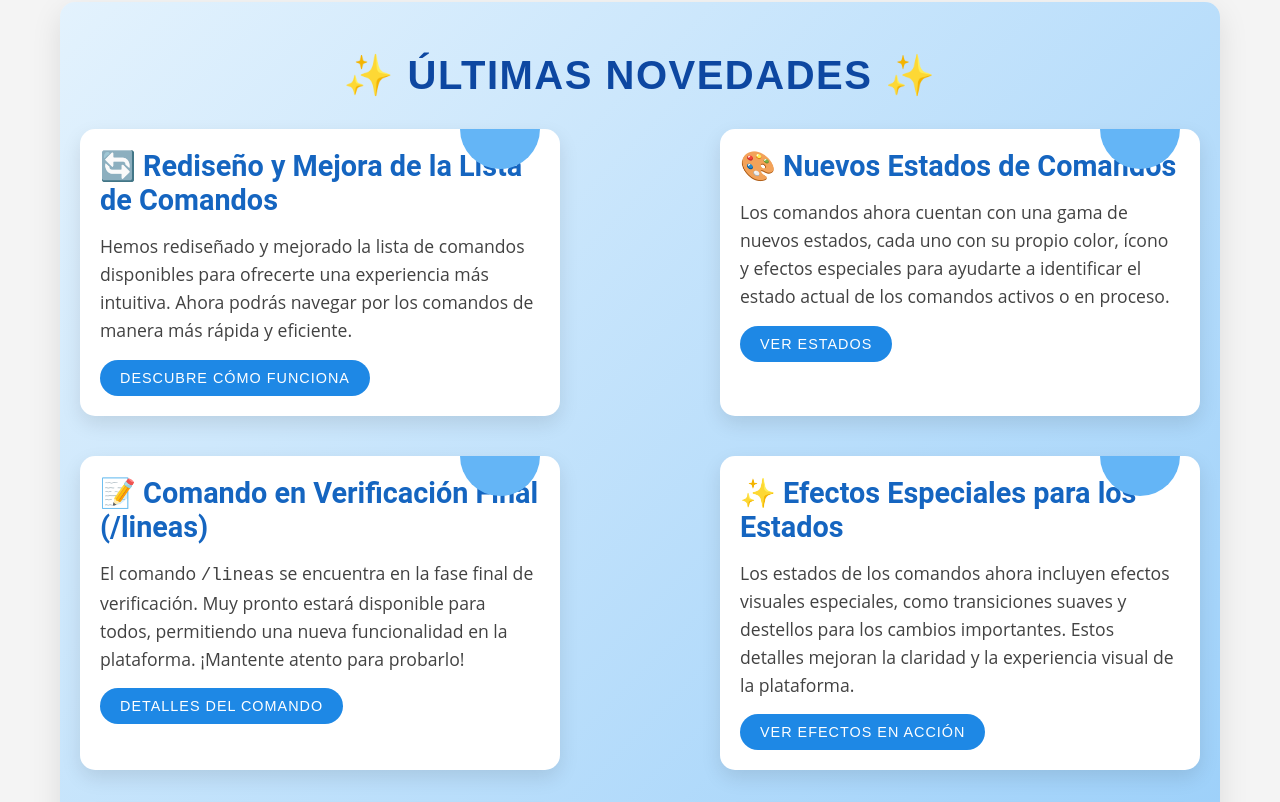
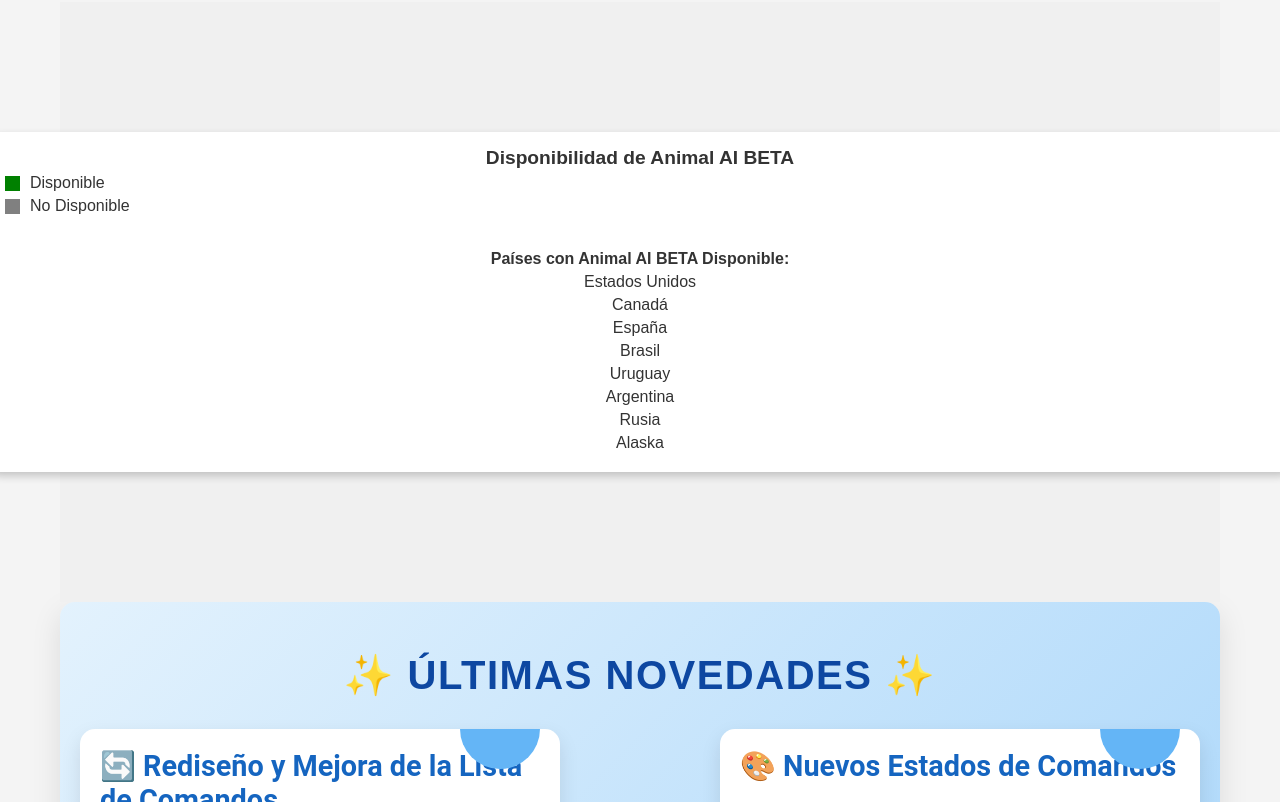
Before and after one commit to OceanandWild/Animal-AI-Official-Website, a plain HTML site: page index.html in a window 1280 px wide. Shown: the part 818-1620 px from the top of the page. Drawn offline with Linux system fonts and the light colour scheme.

Commit message:
Add files via upload

```diff
--- a/index.html
+++ b/index.html
@@ -32,6 +32,29 @@
 
 
     <main>
+        <div class="map-container">
+            <div class="panel">
+                <h3>Disponibilidad de Animal AI BETA</h3>
+                <div class="color-info">
+                    <p><span class="green-box"></span> Disponible</p>
+                    <p><span class="grey-box"></span> No Disponible</p>
+                </div>
+                <div class="available-countries">
+                    <h4>Países con Animal AI BETA Disponible:</h4>
+                    <ul id="country-list">
+                        <li>Estados Unidos</li>
+                        <li>Canadá</li>
+                        <li>España</li>
+                        <li>Brasil</li>
+                        <li>Uruguay</li>
+                        <li>Argentina</li>
+                        <li>Rusia</li>
+                        <li>Alaska</li>
+                    </ul>
+                </div>
+            </div>
+        </div>
+
         <section class="novedades">
             <h2 id="novedades-title">✨ Últimas Novedades ✨</h2>
             <div class="novedades-container">
--- a/script.js
+++ b/script.js
@@ -27,6 +27,35 @@ const changeText = () => {
     isFirstText = !isFirstText; // Alterna el estado
 };
 
+// Lista de países donde Animal AI BETA está disponible
+const availableCountries = ["United States", "Canada", "Spain", "Brazil"];
+
+// Simulación de un mapa interactivo usando el SVG del mapa del mundo
+document.querySelectorAll('.country').forEach(country => {
+    const countryName = country.getAttribute('data-name'); // Suponiendo que los países tienen un data-name con el nombre
+
+    // Colorear en verde los países disponibles
+    if (availableCountries.includes(countryName)) {
+        country.classList.add('available');
+    }
+
+    // Añadir un tooltip para los países
+    country.addEventListener('mouseover', () => {
+        const tooltip = document.createElement('div');
+        tooltip.className = 'tooltip';
+        tooltip.innerHTML = countryName;
+        document.body.appendChild(tooltip);
+
+        country.addEventListener('mousemove', (e) => {
+            tooltip.style.left = e.pageX + 'px';
+            tooltip.style.top = e.pageY + 'px';
+        });
+
+        country.addEventListener('mouseleave', () => {
+            document.body.removeChild(tooltip);
+        });
+    });
+});
 
     // Función para mostrar que la beta no está disponible
     const mostrarNoDisponible = () => {
--- a/styles.css
+++ b/styles.css
@@ -1022,3 +1022,86 @@ button.hidden {
         text-shadow: 0 0 20px #FFD700, 0 0 30px #FF6F61, 0 0 40px #6A0572;
     }
 }
+
+
+.map-container {
+    position: relative;
+    width: 100%;
+    height: 600px;
+    background-color: #f0f0f0;
+}
+
+.panel {
+    position: absolute; /* Coloca el panel de manera absoluta dentro del contenedor */
+    top: 50%;  /* Posiciona el panel en el centro verticalmente */
+    left: 50%; /* Posiciona el panel en el centro horizontalmente */
+    transform: translate(-50%, -50%); /* Desplaza el panel para que esté completamente centrado */
+    background-color: #fff;
+    padding: 15px;
+    border-radius: 10px;
+    box-shadow: 0 4px 8px rgba(0, 0, 0, 0.2);
+    width: 1300px; /* Ajusta el ancho del panel */
+    text-align: center; /* Centra el contenido dentro del panel */
+}
+
+
+
+.panel h3 {
+    margin-top: 0;
+    font-size: 1.2em;
+}
+
+.color-info p {
+    margin: 5px 0;
+    display: flex;
+    align-items: center;
+}
+
+.green-box, .grey-box {
+    width: 15px;
+    height: 15px;
+    display: inline-block;
+    margin-right: 10px;
+}
+
+.green-box {
+    background-color: green;
+}
+
+.grey-box {
+    background-color: grey;
+}
+
+.available-countries {
+    margin-top: 35px;
+}
+
+#country-list {
+    list-style-type: none;
+    padding: 0;
+}
+
+#country-list li {
+    margin: 5px 0;
+}
+
+/* World map style */
+#world-map {
+    width: 100%;
+    height: 100%;
+    background: url('path_to_world_map_image') no-repeat center center;
+    background-size: cover;
+}
+
+.country {
+    fill: grey; /* Default color for countries */
+    cursor: pointer;
+}
+
+.country.available {
+    fill: green; /* Color for countries where the BETA is available */
+}
+
+.country:hover {
+    opacity: 0.8;
+}
```
